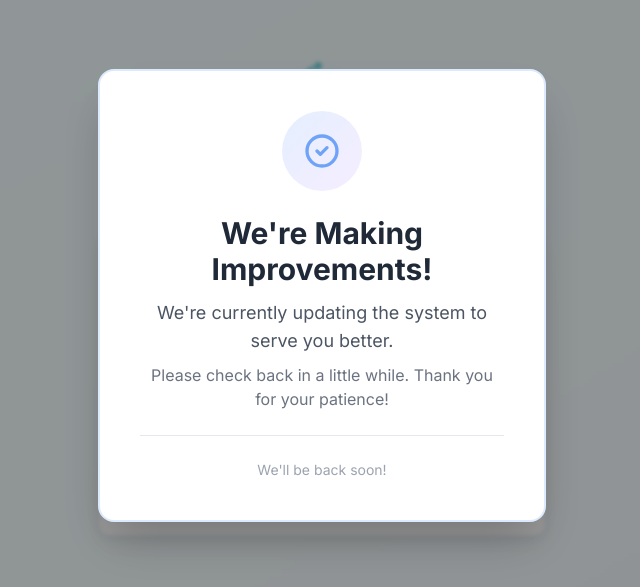
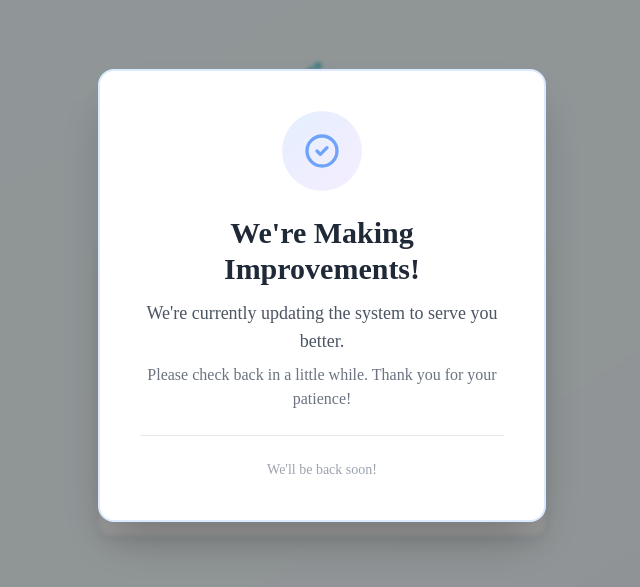
Before and after one commit to goldstein18/centpos, a React (Create React App) app: page /login in a window 1280 px wide. Shown: the part 105-692 px from the top of the page, without its empty margins (318-958 px from the left). Built offline with nearby package versions, Linux system fonts and the light colour scheme.

Commit message:
change font

```diff
--- a/public/index.html
+++ b/public/index.html
@@ -11,7 +11,7 @@
     />
     <link rel="preconnect" href="https://fonts.googleapis.com">
     <link rel="preconnect" href="https://fonts.gstatic.com" crossorigin>
-    <link href="https://fonts.googleapis.com/css2?family=Inter:wght@300;400;500;600;700&display=swap" rel="stylesheet">
+    <link href="https://fonts.googleapis.com/css2?family=Source+Sans+3:wght@300;400;500;600;700&family=Inter:wght@300;400;500;600;700&display=swap" rel="stylesheet">
     <title>CENTPOS Dashboard</title>
   </head>
   <body>
--- a/src/components/Login.tsx
+++ b/src/components/Login.tsx
@@ -222,19 +222,19 @@ const Login: React.FC<LoginProps> = ({ onLogin }) => {
     <div className="min-h-screen flex items-center justify-center bg-gradient-to-br from-primary-50 to-secondary-100 p-3 sm:p-4 lg:p-6 relative">
       {/* Maintenance Overlay */}
       <div className="absolute inset-0 bg-black bg-opacity-40 flex items-center justify-center z-50 backdrop-blur-[2px]">
-        <div className="bg-white rounded-2xl p-8 sm:p-10 max-w-md mx-4 text-center shadow-2xl border-2 border-blue-100">
+        <div className="bg-white rounded-2xl p-8 sm:p-10 max-w-md mx-4 text-center shadow-2xl border-2 border-blue-100 font-sans">
           <div className="mb-6">
             <div className="h-20 w-20 bg-gradient-to-br from-blue-100 to-purple-100 rounded-full flex items-center justify-center mx-auto mb-6 animate-pulse">
               <svg className="h-10 w-10 text-blue-500" fill="none" stroke="currentColor" viewBox="0 0 24 24">
                 <path strokeLinecap="round" strokeLinejoin="round" strokeWidth={2} d="M9 12l2 2 4-4m6 2a9 9 0 11-18 0 9 9 0 0118 0z" />
               </svg>
             </div>
-            <h2 className="text-3xl font-bold text-gray-800 mb-3">We're Making Improvements!</h2>
-            <p className="text-lg text-gray-600 mb-2">We're currently updating the system to serve you better.</p>
-            <p className="text-base text-gray-500">Please check back in a little while. Thank you for your patience!</p>
+            <h2 className="text-3xl font-bold text-gray-800 mb-3 font-sans">We're Making Improvements!</h2>
+            <p className="text-lg text-gray-600 mb-2 font-sans">We're currently updating the system to serve you better.</p>
+            <p className="text-base text-gray-500 font-sans">Please check back in a little while. Thank you for your patience!</p>
           </div>
           <div className="mt-6 pt-6 border-t border-gray-200">
-            <p className="text-sm text-gray-400">We'll be back soon!</p>
+            <p className="text-sm text-gray-400 font-sans">We'll be back soon!</p>
           </div>
         </div>
       </div>
--- a/tailwind.config.js
+++ b/tailwind.config.js
@@ -32,7 +32,7 @@ module.exports = {
         }
       },
       fontFamily: {
-        sans: ['Inter', 'system-ui', 'sans-serif'],
+        sans: ['Source Sans 3', 'Inter', 'system-ui', 'sans-serif'],
       },
       boxShadow: {
         'soft': '0 2px 15px -3px rgba(0, 0, 0, 0.07), 0 10px 20px -2px rgba(0, 0, 0, 0.04)',
```
